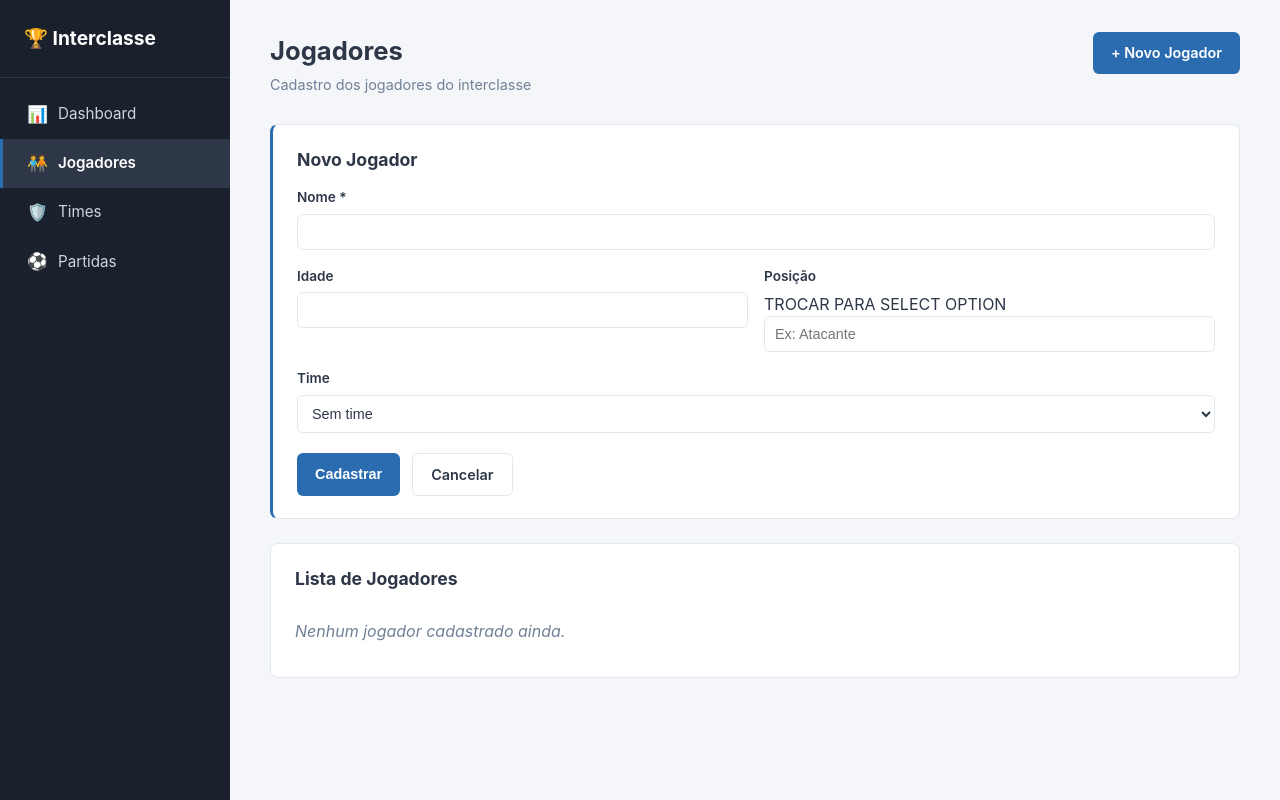
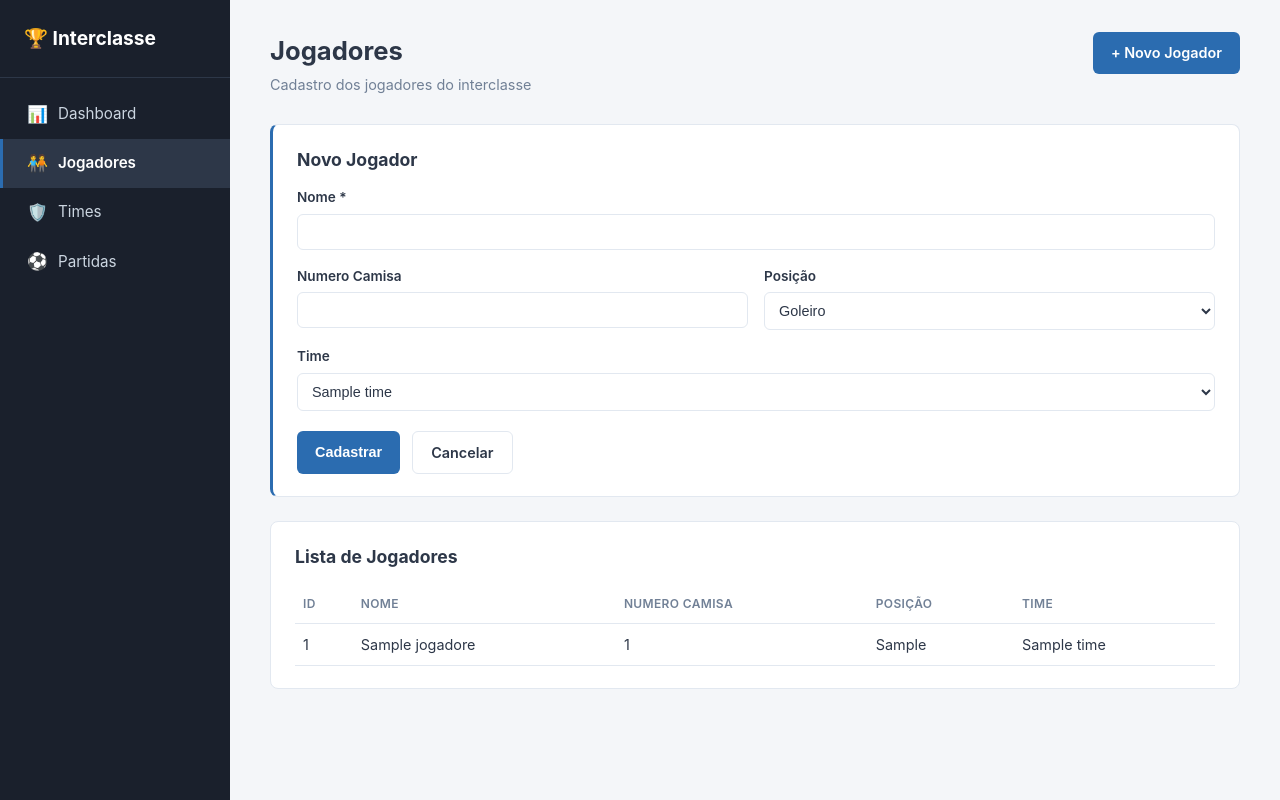
Before and after one commit to lukninja97/ProjetoInterclasse, a Flask app: page /jogadores/novo in a window 1280 px wide. Run offline with Flask 3, Linux system fonts and the light colour scheme; tables that the repository leaves empty hold one stand-in row (values such as "Sample post").

Commit message:
correção da atividade

```diff
--- a/app.py
+++ b/app.py
@@ -1,4 +1,8 @@
 from flask import Flask, render_template, request, redirect, url_for, flash, g
+from sqlalchemy import select
+from sqlalchemy.exc import SQLAlchemyError
+
+from banco import tabela_time, tabela_jogador, tabela_partida
 from database import *
 
 app = Flask(__name__)
@@ -7,67 +11,142 @@ app.secret_key = "chave-secreta-interclasse-2026"
 
 @app.route("/")
 def dashboard():
+    # Buscar todos os times no banco
+    times = tabela_time.select_todos()
+    jogadores = tabela_jogador.select_todos()
+    partidas = tabela_partida.select_todos()
+
     return render_template(
         "dashboard.html",
-        total_jogadores=0,
-        total_times=0,
-        total_partidas=0,
-        proximas_partidas=0,
-        times_ranking=0,
+        total_jogadores=len(jogadores),
+        total_times=len(times),
+        total_partidas=len(partidas)
     )
 
 
 @app.route("/jogadores")
 def listar_jogadores():
-    return render_template("jogadores.html", jogadores=[], times=[])
+    # Buscar todos os jogadores no banco
+    jogadores = tabela_jogador.select_todos()
+    return render_template("jogadores.html", jogadores=jogadores)
 
 
 @app.route("/jogadores/novo", methods=["GET", "POST"])
 def novo_jogador():
-
+    # Quando clicar no botão cadastrar
     if request.method == "POST":
-        nome = request.form.get("nome", "").strip()
-        idade = request.form.get("idade") or None
+        # 1 - Pegar os valores digitados no form
+        nome = request.form.get("nome").strip()
+        numero_camisa = request.form.get("camisanumero") or None
         posicao = request.form.get("posicao", "").strip()
         time_id = request.form.get("time_id") or None
 
-    return render_template("jogadores.html", jogadores=[], times=[])
+        # 2 - Verificar se foi digitado
+        if not nome:
+            flash("Preencha o nome", "error")
+            return redirect(url_for("novo_jogador"))
+        if not numero_camisa:
+            flash("Preencha a turma", "error")
+            return redirect(url_for("novo_jogador"))
+        if not posicao:
+            flash("Preencha a posição", "error")
+            return redirect(url_for("novo_jogador"))
+        if not time_id:
+            flash("Preencha o time", "error")
+            return redirect(url_for("novo_jogador"))
+
+        # 3 - Salvar no banco
+        tabela_jogador.salvar(nome=nome, numero_camisa=numero_camisa, posicao=posicao, time_id=time_id)
+
+    # Select times para escolher no formulario
+    #   Buscar todos os times no banco
+    times = tabela_time.select_todos()
+
+    #   Buscar todos os jogadores no banco
+    jogadores = tabela_jogador.select_todos()
+
+    # Carregar o formulario
+    return render_template("jogadores.html", jogadores=jogadores, times=times)
 
 
 @app.route("/times")
 def listar_times():
-    return render_template("times.html", times=[])
+    # Buscar todos os times no banco
+    times = tabela_time.select_todos()
+    return render_template("times.html", times=times)
 
 
 @app.route("/times/novo", methods=["GET", "POST"])
 def novo_time():
+    if request.method == "POST":
+        # 1 - Pegar os valores digitados no form
+        nome = request.form.get("nome")
+        turma = request.form.get("turma")
+        responsavel = request.form.get("responsavel")
 
-    if request.method == "POST":
-        nome = request.form.get("nome", "").strip()
-        cor = request.form.get("cor", "").strip()
+        # 2 - Verificar se foi digitado
+        if not nome:
+            flash("Preencha o nome", "error")
+            return redirect(url_for("novo_time"))
+        if not turma:
+            flash("Preencha a turma", "error")
+            return redirect(url_for("novo_time"))
+        if not responsavel:
+            flash("Preencha o responsável", "error")
+            return redirect(url_for("novo_time"))
 
-    return render_template("times.html", times=[])
+        # 3 - Salvar no banco
+        tabela_time.salvar(nome=nome, turma=turma, responsavel=responsavel)
 
+    times = tabela_time.select_todos()
+    return render_template("times.html", times=times)
 
 @app.route("/partidas")
 def listar_partidas():
-
-    return render_template("partidas.html", partidas=[], times=[])
+    partidas = tabela_partida.select_todos()
+    return render_template("partidas.html", partidas=partidas)
 
 
 @app.route("/partidas/nova", methods=["GET", "POST"])
 def nova_partida():
 
     if request.method == "POST":
+        # 1 - pegar os campos do formulario
         time_casa_id = request.form.get("time_casa_id")
         time_visitante_id = request.form.get("time_visitante_id")
-        placar_casa = request.form.get("placar_casa") or 0
-        placar_visitante = request.form.get("placar_visitante") or 0
+        gols_casa = request.form.get("gols_casa") or 0
+        gols_visitante = request.form.get("gols_visitante") or 0
         data_partida = request.form.get("data_partida", "").strip()
-        local = request.form.get("local", "").strip()
 
-    return render_template("partidas.html", partidas=[], times=[])
+        # 2 - Verificar se foi digitado
+        if not time_casa_id:
+            flash("Preencha o time_casa", "error")
+            return redirect(url_for("nova_partida"))
+        if not time_visitante_id:
+            flash("Preencha o time_visitante_id", "error")
+            return redirect(url_for("nova_partida"))
+        if not gols_casa:
+            flash("Preencha o gols_casa", "error")
+            return redirect(url_for("nova_partida"))
+        if not gols_visitante:
+            flash("Preencha o gols_visitante", "error")
+            return redirect(url_for("nova_partida"))
+        if not data_partida:
+            flash("Preencha o data_partida", "error")
+            return redirect(url_for("nova_partida"))
+
+        # 3 - Verificar se os times são iguais
+        if time_casa_id == time_visitante_id:
+            flash("Selecione times diferentes ", "error")
+            return render_template("partidas.html")
+
+        # 4 - Salvar no banco
+        tabela_partida.salvar(time_casa_id=time_casa_id, time_visitante_id=time_visitante_id, gols_casa=gols_casa, gols_visitante=gols_visitante, data_partida=data_partida)
+
+    partidas = tabela_partida.select_todos()
+    times = tabela_time.select_todos()
+    return render_template("partidas.html", partidas=partidas, times=times)
 
 
 if __name__ == "__main__":
-    app.run(debug=True)
+    app.run(debug=True, port=5002)
--- /dev/null
+++ b/banco/tabela_jogador.py
@@ -0,0 +1,33 @@
+from flask import flash
+from sqlalchemy import select
+from sqlalchemy.dialects.mssql.information_schema import columns
+from sqlalchemy.exc import SQLAlchemyError
+
+from database import Jogador, db_session, Time
+
+
+def select_todos():
+    # 1 - Montar o select
+    jogadores_sql = select(Jogador.id, Jogador.nome, Jogador.numero_camisa, Jogador.posicao, Time.nome).join(Jogador.time)
+    # 2 - Executar o select
+    jogadores = db_session.execute(jogadores_sql).all()
+    print(jogadores)
+
+    return jogadores
+
+def salvar(nome, numero_camisa, posicao, time_id):
+    try:
+        jogador = Jogador(nome=nome, numero_camisa=int(numero_camisa), posicao=posicao, time_id=int(time_id))
+        db_session.add(jogador)
+        db_session.commit()
+        flash("Jogador criado com sucesso", "success")
+    except SQLAlchemyError as e:
+        db_session.rollback()
+        flash("Ocorreu um erro, tente novamente", "error")
+        print(f"Erro: {e}")
+    except Exception as e:
+        db_session.rollback()
+        flash("Ocorreu um erro, tente novamente", "error")
+        print(f"Erro: {e}")
+
+select_todos()
--- /dev/null
+++ b/banco/tabela_time.py
@@ -0,0 +1,30 @@
+from flask import flash
+from sqlalchemy import select
+from sqlalchemy.exc import SQLAlchemyError
+
+from database import Time, db_session
+
+
+def select_todos():
+    # Buscar todos os times no banco
+    # 1 - Montar o select
+    times_sql = select(Time)
+    # 2 - Executar o select
+    times = db_session.execute(times_sql).scalars().all()
+
+    return times
+
+def salvar(nome, turma, responsavel):
+    try:
+        time_novo = Time(nome=nome, turma=turma, responsavel=responsavel)
+        db_session.add(time_novo)
+        db_session.commit()
+        flash("Time criado com sucesso", "success")
+    except SQLAlchemyError as e:
+        db_session.rollback()
+        flash("Ocorreu um erro, tente novamente", "error")
+        print(f"Erro: {e}")
+    except Exception as e:
+        db_session.rollback()
+        flash("Ocorreu um erro, tente novamente", "error")
+        print(f"Erro: {e}")
--- a/static/style.css
+++ b/static/style.css
@@ -315,13 +315,13 @@ input:focus, select:focus {
     font-size: 0.9rem;
 }
 
-.flash-sucesso {
+.flash-success {
     background-color: var(--cor-sucesso-fundo);
     color: var(--cor-sucesso);
     border: 1px solid #9ae6b4;
 }
 
-.flash-erro {
+.flash-error {
     background-color: var(--cor-erro-fundo);
     color: var(--cor-erro);
     border: 1px solid #feb2b2;
--- a/templates/jogadores.html
+++ b/templates/jogadores.html
@@ -22,19 +22,26 @@
             </div>
             <div class="linha-campos">
                 <div class="campo">
-                    <label for="idade">Idade</label>
-                    <input type="number" id="idade" name="idade" min="0">
+                    <label for="ncamisa">Numero Camisa</label>
+                    <input type="number" id="ncamisa" name="camisanumero" min="0">
                 </div>
                 <div class="campo">
                     <label for="posicao">Posição</label>
-                        TROCAR PARA SELECT OPTION
-                    <input type="text" id="posicao" name="posicao" placeholder="Ex: Atacante">
+                    <select id="posicao" name="posicao">
+                        <option value="goleiro">Goleiro</option>
+                        <option value="lateral">Lateral</option>
+                        <option value="zagueiro">Zagueiro</option>
+                        <option value="meio campo">Meio Campo</option>
+                        <option value="atacante">Atacante</option>
+                    </select>
                 </div>
             </div>
             <div class="campo">
                 <label for="time_id">Time</label>
                 <select id="time_id" name="time_id">
-                    <option value="">Sem time</option>
+                    {% for time in times %}
+                    <option value="{{ time.id }}">{{ time.nome }}</option>
+                    {% endfor %}
                 </select>
             </div>
             <div class="acoes-form">
@@ -49,7 +56,26 @@
         <h2>Lista de Jogadores</h2>
         {% if jogadores %}
         <table>
-
+            <thead>
+                <tr>
+                    <th>Id</th>
+                    <th>Nome</th>
+                    <th>Numero Camisa</th>
+                    <th>Posição</th>
+                    <th>Time</th>
+                </tr>
+            </thead>
+            <tbody>
+            {% for jogador in jogadores %}
+                <tr>
+                    <td>{{ jogador[0] }}</td>
+                    <td>{{ jogador.nome }}</td>
+                    <td>{{ jogador.numero_camisa }}</td>
+                    <td>{{ jogador.posicao }}</td>
+                    <td>{{ jogador[-1] }}</td>
+                </tr>
+            {% endfor %}
+            </tbody>
         </table>
         {% else %}
             <p class="vazio">Nenhum jogador cadastrado ainda.</p>
```
Also changed, not shown: banco/tabela_partida.py (added, +31 -0 lines), database.py (+16 -8 lines), templates/partidas.html (+30 -9 lines), templates/times.html (+26 -5 lines).
